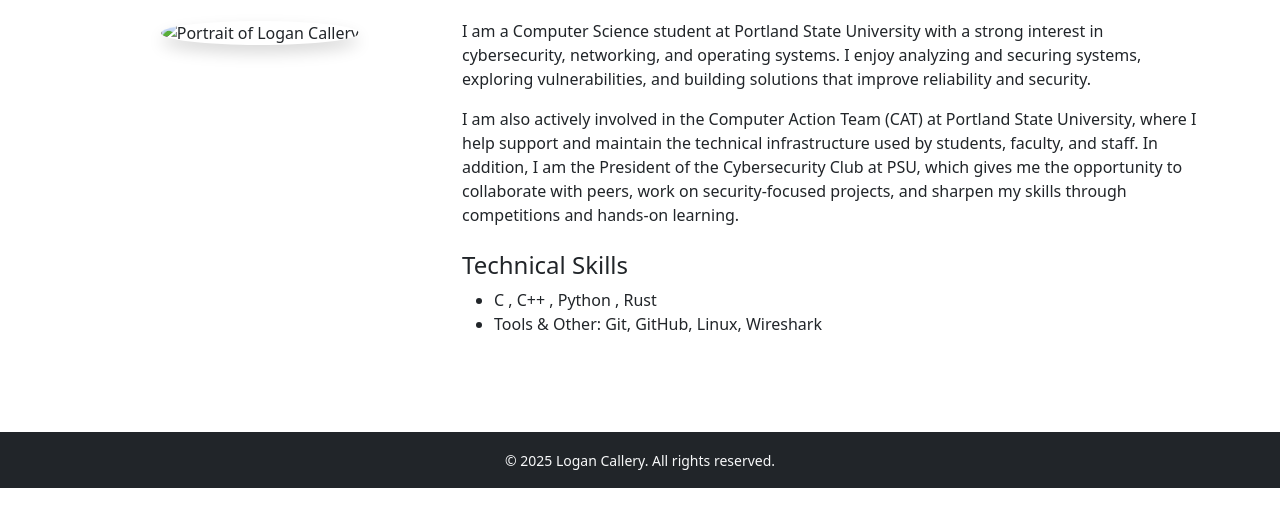
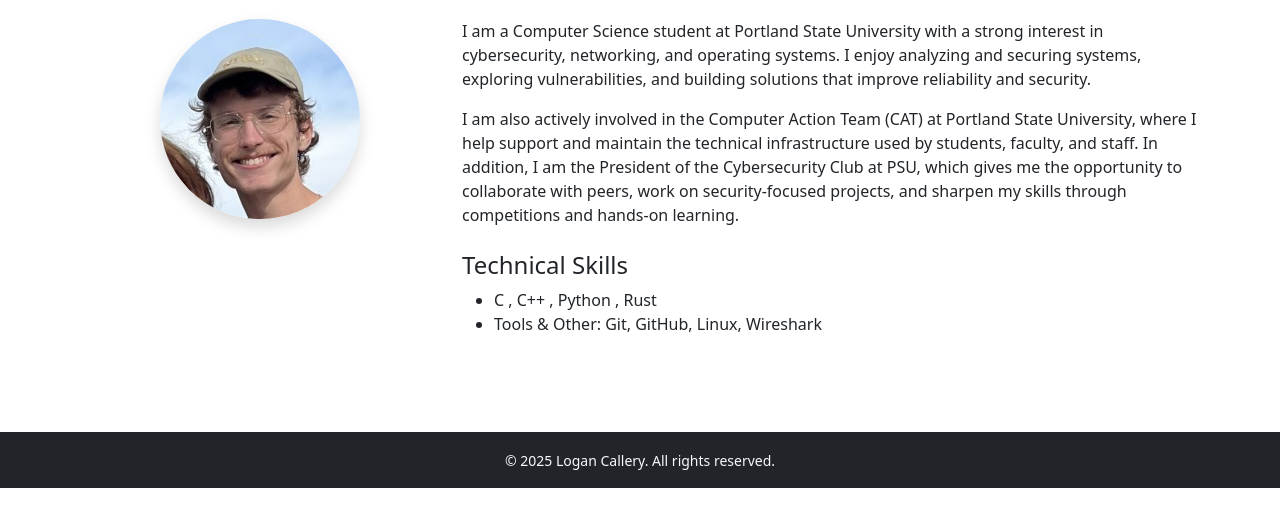
Before and after one commit to lcallery-pdx/WebDev_FinalProject, a plain HTML site: page about.html in a window 1280 px wide. Shown: the part 251-778 px from the top of the page. Drawn offline with nearby package versions, Linux system fonts and the light colour scheme; the site is published under a folder, as on GitHub Pages, so addresses that start at the root find nothing.

Commit message:
Github Deployment Revealed problem with Image link in about.html

```diff
--- a/about.html
+++ b/about.html
@@ -54,7 +54,7 @@
         <div class="row g-4">
           <div class="col-md-4 text-center">
             <img
-              src="/img/portrait.jpg"
+              src="img/portrait.jpg"
               class="rounded-circle img-fluid shadow"
               alt="Portrait of Logan Callery"
             />
```
